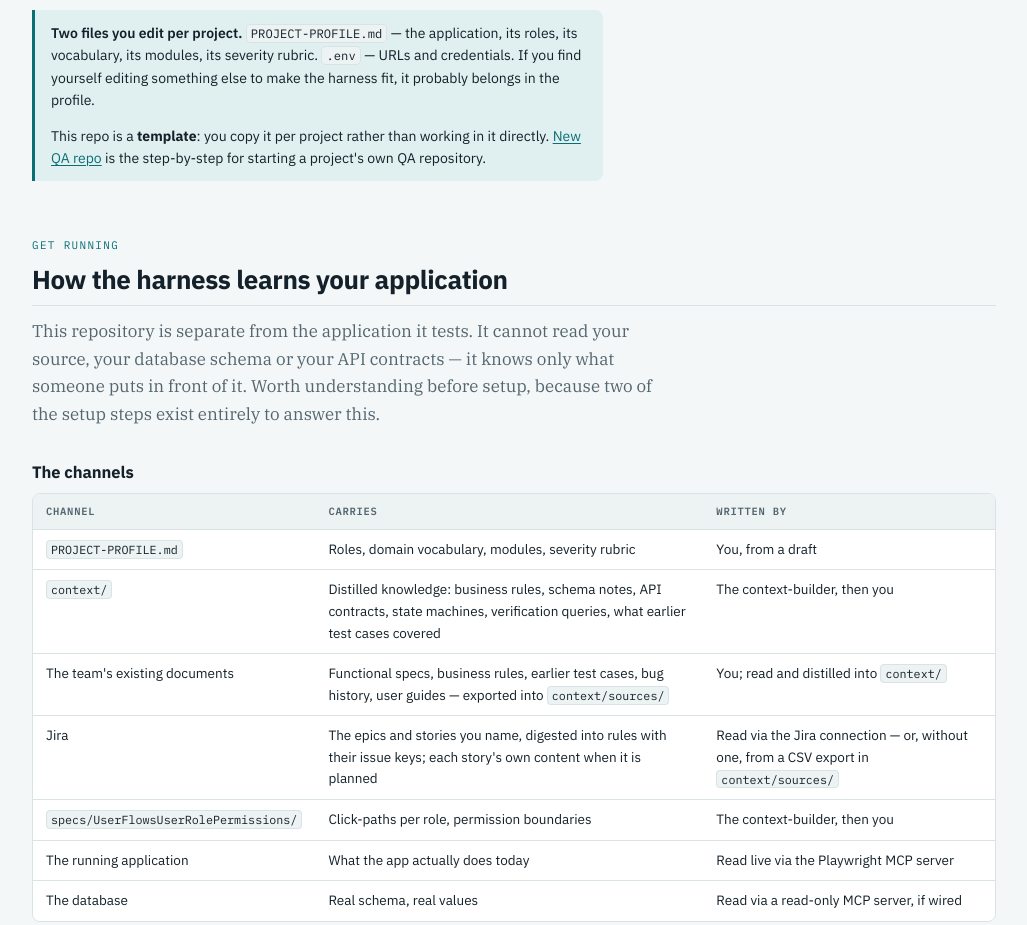
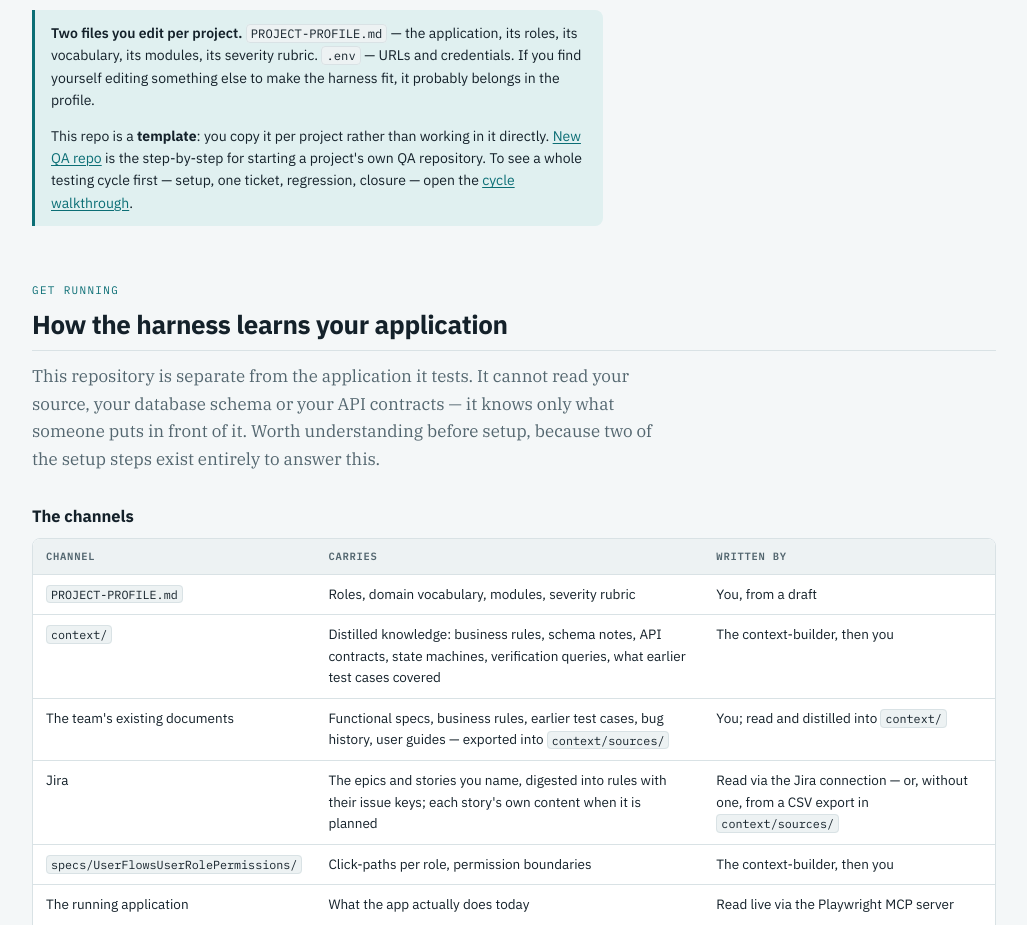
Before and after one commit to absjabed/ai-qa-harness, a website: page docs/index.html in a window 1280 px wide. Shown: the part 968-1893 px from the top of the page, without its empty margins (232-1259 px from the left). Drawn offline with Linux system fonts and the light colour scheme.

Commit message:
Link the cycle walkthrough from the handbook orientation, the new-repo guide and the README

```diff
--- a/docs/index.html
+++ b/docs/index.html
@@ -654,7 +654,9 @@ td code { white-space: nowrap; }
         and credentials. If you find yourself editing something else to make the harness fit, it probably
         belongs in the profile.</p>
         <p>This repo is a <b>template</b>: you copy it per project rather than working in it directly.
-        <a href="#new-repo">New QA repo</a> is the step-by-step for starting a project's own QA repository.</p>
+        <a href="#new-repo">New QA repo</a> is the step-by-step for starting a project's own QA repository.
+        To see a whole testing cycle first — setup, one ticket, regression, closure — open the
+        <a href="qa-harness-walkthrough.html">cycle walkthrough</a>.</p>
       </div>
     </section>
 
```
Also changed, not shown: docs/NEW-QA-REPO.md (+2 -0 lines), README.md.
